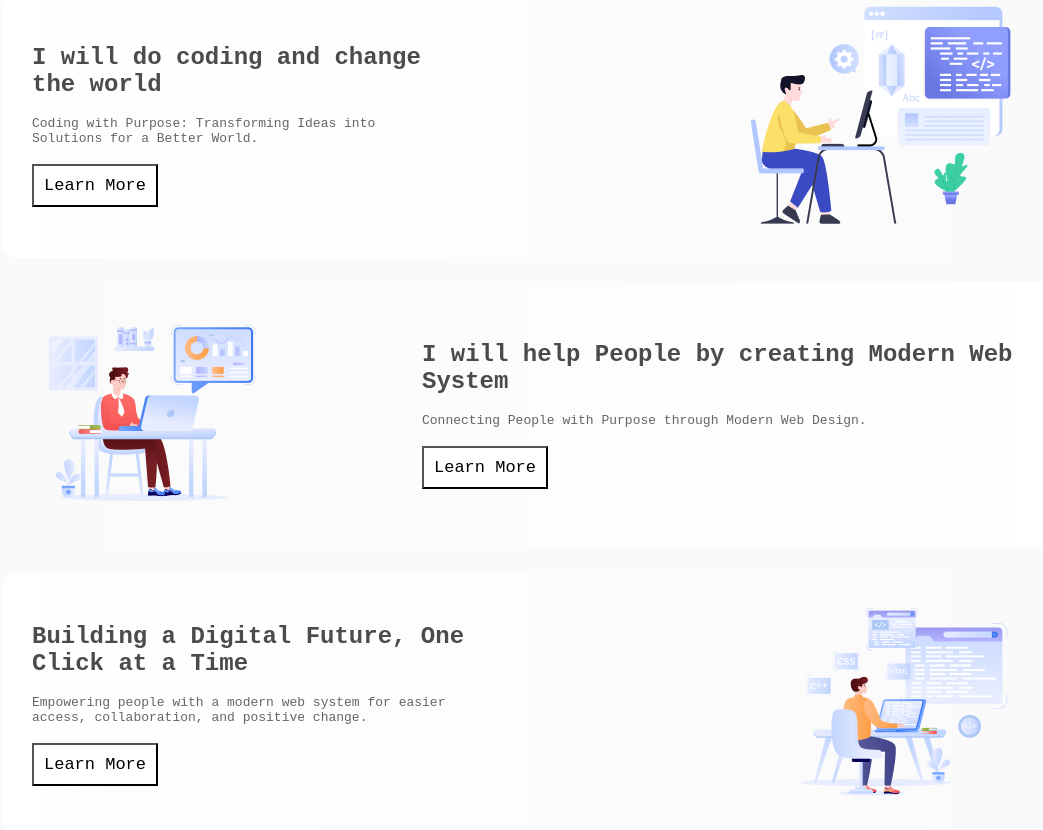
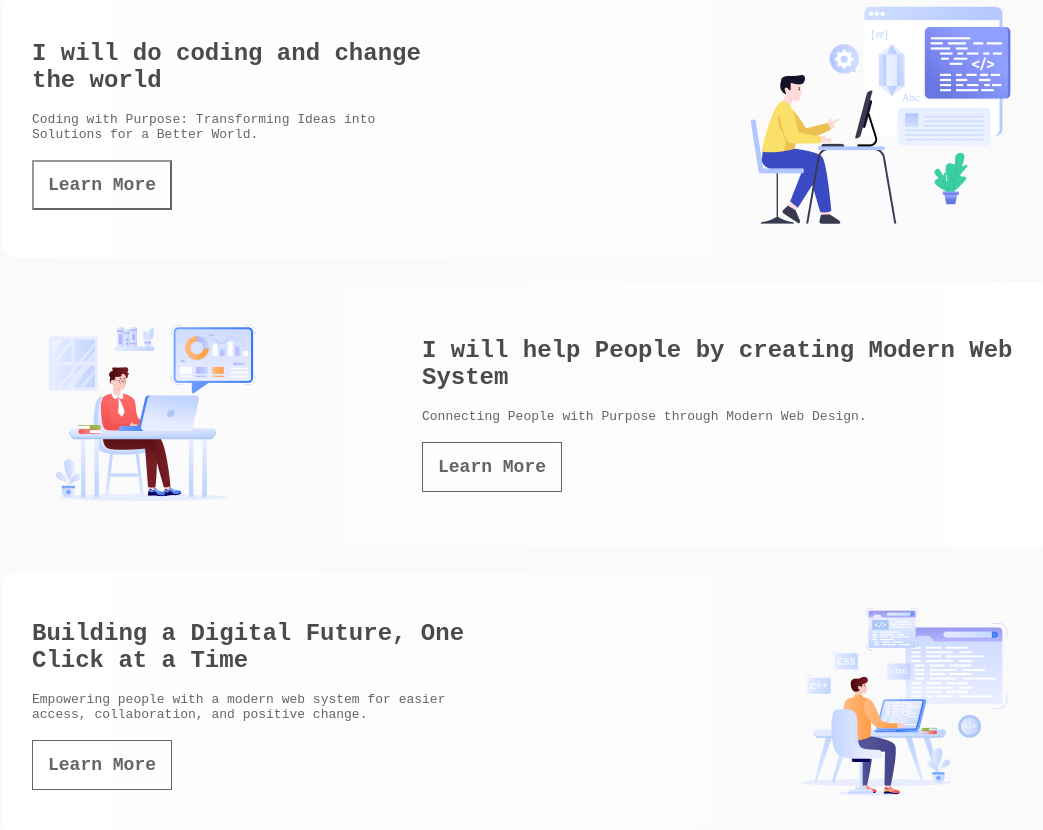
Before and after one commit to uthso297/Assignment-01-Uthso-B10, a plain HTML site: page index.html in a window 1280 px wide. Shown: the part 913-1743 px from the top of the page, without its empty margins (112-1155 px from the left). Drawn offline with Linux system fonts and the light colour scheme; a web font is replaced by a local one.

Commit message:
button correction

```diff
--- a/index.html
+++ b/index.html
@@ -57,7 +57,7 @@
                             Coding with Purpose: Transforming Ideas into Solutions for a Better World.
                         </p>
                         <br>
-                        <input type="button" value="Learn More">
+                         <button class="content-2-text-button">Learn More</button>
                     </div>
                     <div class="content-2-image"><img src="assets/Layer_1.png" alt=""></div>
                 </div>
@@ -71,7 +71,7 @@
                             Connecting People with Purpose through Modern Web Design.
                         </p>
                         <br>
-                        <input type="button" value="Learn More">
+                         <button class="content-3-text-button">Learn More</button>
                     </div>
                 </div>
                 <div class="content-4">
@@ -85,7 +85,7 @@
                             change.
                         </p>
                         <br>
-                        <input type="button" value="Learn More">
+                        <button class="content-4-text-button">Learn More</button>
                     </div>
                     <div class="content-4-image"><img src="assets/Group 4.png" alt=""></div>
                 </div>
--- a/style/style.css
+++ b/style/style.css
@@ -119,12 +119,16 @@
     opacity: 0.7;
 }
 
-.content-2-text input {
-    padding: 10px;
-    font-size: 17px;
+.content-2-text-button{
+    height: 50px;
+    width: 140px;
     background-color: white;
+    font-size: large;
+    opacity: 0.6;
+    font-weight: 600;
     cursor: pointer;
 }
+
 
 /* content-3 */
 .web-development .content-3 {
@@ -147,12 +151,15 @@
     opacity: 0.7;
 }
 
-.content-3-text input {
-    padding: 10px;
-    font-size: 17px;
+.content-3-text-button{
+    height: 50px;
+    width: 140px;
     background-color: white;
-
+    font-size: large;
+    opacity: 0.6;
+    font-weight: 700;
     cursor: pointer;
+    border: 1px solid black;
 }
 
 /* content-4 */
@@ -175,11 +182,15 @@
     opacity: 0.7;
 }
 
-.content-4-text input {
-    padding: 10px;
-    font-size: 17px;
+.content-4-text-button{
+    height: 50px;
+    width: 140px;
     background-color: white;
+    font-size: large;
+    opacity: 0.6;
+    font-weight: 700;
     cursor: pointer;
+    border: 1px solid black;
 }
 
 /* inspiration */
```
